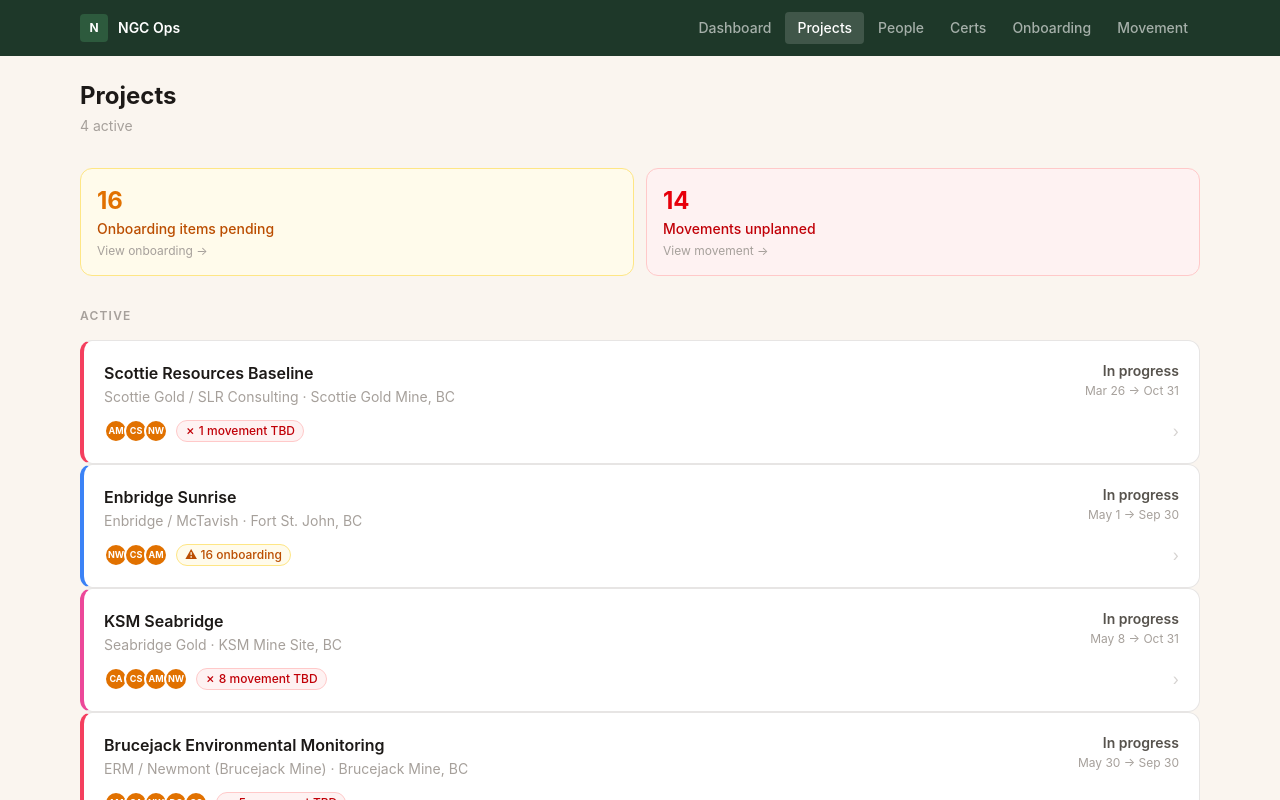
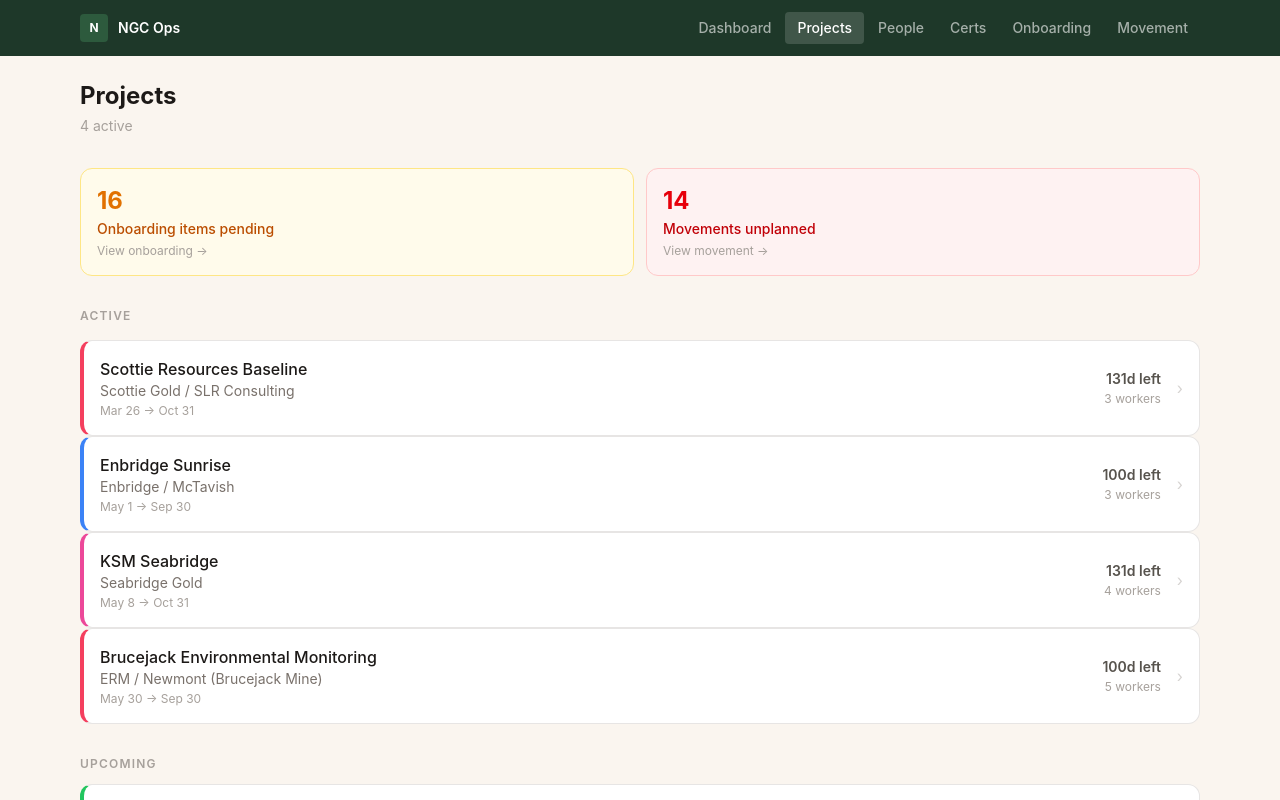
Before and after one commit to NGCOps/NGC-Ops-app, a Next.js app: page /projects in a window 1280 px wide. Shown: the top 800 px of the page. Built offline with nearby package versions, Linux system fonts and the light colour scheme.

Commit message:
Projects page: compact card style matching People page

```diff
--- a/app/projects/page.tsx
+++ b/app/projects/page.tsx
@@ -40,53 +40,24 @@
   function ProjectCard({ project }: { project: typeof projects[0] }) {
     const col = projectColor(project.id);
     const workers = project.workerIds.map((id) => people.find((p) => p.id === id)).filter(Boolean);
-    const sp = shiftPreps.find((s) => s.projectId === project.id);
-    const projDeps = upcomingDeps.filter((d) => d.projectId === project.id);
-
-    let pendingItems = 0;
-    if (sp) for (const ws of Object.values(sp.workerStatus)) for (const cs of Object.values(ws)) if (cs.status === "pending" || cs.status === "expired") pendingItems++;
-    const movementTBD = projDeps.filter(deploymentHasTBD).length;
     const daysToStart = daysUntil(project.startDate);
+    const daysToEnd = daysUntil(project.endDate);
     const isStarted = daysToStart <= 0;
+    const statusLabel = isStarted ? `${daysToEnd}d left` : `Starts in ${daysToStart}d`;
 
     return (
       <Link href={`/projects/${project.id}`}>
-        <div className="bg-white rounded-xl border border-stone-200 p-5 hover:bg-stone-50 transition-colors cursor-pointer" style={{ borderLeftWidth: "4px", borderLeftColor: col.border }}>
-          <div className="flex items-start justify-between gap-4 flex-wrap">
-            <div className="min-w-0">
-              <h3 className="font-semibold text-stone-900">{project.name}</h3>
-              <div className="text-sm text-stone-400 mt-0.5">{project.client} · {project.location}</div>
-            </div>
-            <div className="text-right shrink-0">
-              <div className="text-sm font-semibold text-stone-600">
-                {isStarted ? "In progress" : `Starts in ${daysToStart}d`}
-              </div>
-              <div className="text-xs text-stone-400 mt-0.5">{fmtShort(project.startDate)} → {fmtShort(project.endDate)}</div>
-            </div>
+        <div className="bg-white rounded-xl border border-stone-200 p-4 flex items-center gap-4 hover:border-stone-300 hover:bg-stone-50 transition-all cursor-pointer" style={{ borderLeftWidth: "4px", borderLeftColor: col.border }}>
+          <div className="min-w-0 flex-1">
+            <div className="font-medium text-stone-900">{project.name}</div>
+            <div className="text-sm text-stone-500 truncate">{project.client}</div>
+            <div className="text-xs text-stone-400 mt-0.5">{fmtShort(project.startDate)} → {fmtShort(project.endDate)}</div>
           </div>
-
-          <div className="flex items-center gap-2 mt-3 flex-wrap">
-            {workers.length > 0 && (
-              <div className="flex -space-x-1">
-                {workers.slice(0, 5).map((w) => (
-                  <div key={w!.id} className="w-6 h-6 rounded-full bg-amber-600 border-2 border-white flex items-center justify-center" title={w!.name}>
-                    <span className="text-white text-[9px] font-bold">{w!.name.split(" ").map((n) => n[0]).join("").slice(0, 2)}</span>
-                  </div>
-                ))}
-              </div>
-            )}
-            {pendingItems > 0 ? (
-              <span className="text-xs font-medium bg-amber-50 text-amber-700 border border-amber-200 px-2 py-0.5 rounded-full">⚠ {pendingItems} onboarding</span>
-            ) : sp ? (
-              <span className="text-xs bg-emerald-50 text-emerald-700 border border-emerald-200 px-2 py-0.5 rounded-full">✓ Onboarding clear</span>
-            ) : null}
-            {movementTBD > 0 ? (
-              <span className="text-xs font-medium bg-red-50 text-red-700 border border-red-200 px-2 py-0.5 rounded-full">✗ {movementTBD} movement TBD</span>
-            ) : projDeps.length > 0 ? (
-              <span className="text-xs bg-emerald-50 text-emerald-700 border border-emerald-200 px-2 py-0.5 rounded-full">✓ Movement sorted</span>
-            ) : null}
-            <span className="ml-auto text-stone-300">›</span>
+          <div className="shrink-0 text-right">
+            <div className="text-sm font-semibold text-stone-600">{statusLabel}</div>
+            <div className="text-xs text-stone-400 mt-0.5">{workers.length} worker{workers.length !== 1 ? "s" : ""}</div>
           </div>
+          <div className="text-stone-300 shrink-0">›</div>
         </div>
       </Link>
     );
```
